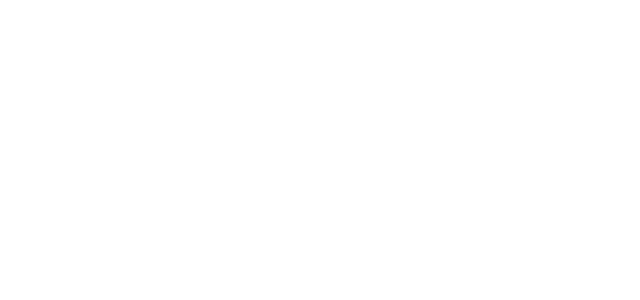
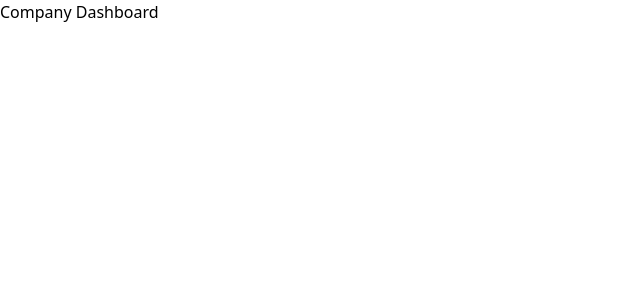
Before and after one commit to Champhimu/campusconnect-client, a React (Create React App) app: page /dashboard/company in a window 1280 px wide. Before the commit this address had no page. Shown: the top 300 px of the page, without its empty margins (0-640 px from the left). Built offline with nearby package versions, Linux system fonts and the light colour scheme.

Commit message:
modified app.js

```diff
--- a/src/App.js
+++ b/src/App.js
@@ -1,14 +1,45 @@
-import './App.css';
-import { BrowserRouter as Router, Routes, Route } from 'react-router-dom';
-import LoginPage from './pages/auth/Login';
-import RequestAccessPage from './pages/auth/RequestAccessForm';
+// import './App.css';
+// import { BrowserRouter as Router, Routes, Route } from 'react-router-dom';
+// import LoginPage from './pages/auth/Login';
+// import RequestAccessPage from './pages/auth/RequestAccessForm';
+
+// function App() {
+//   return (
+//     <Router>
+//       <Routes>
+//         <Route path="/" element={<LoginPage />} />
+//         <Route path="/requestTrial" element={<RequestAccessPage />} />
+//       </Routes>
+//     </Router>
+//   );
+// }
+
+// export default App;
+
+
+import { BrowserRouter as Router, Routes, Route } from "react-router-dom";
+
+import LoginPage from "./pages/auth/Login";
+import RequestAccessPage from "./pages/auth/RequestAccessForm";
+
+import StudentDashboard from "./pages/student/Dashboard";
+import CompanyDashboard from "./pages/company/Dashboard";
+import AdminDashboard from "./pages/admin/Dashboard";
+import TPODashboard from "./pages/tpo/Dashboard";
 
 function App() {
   return (
     <Router>
       <Routes>
+        {/* AUTH */}
         <Route path="/" element={<LoginPage />} />
         <Route path="/requestTrial" element={<RequestAccessPage />} />
+
+        {/* DASHBOARDS */}
+        <Route path="/dashboard/student" element={<StudentDashboard />} />
+        <Route path="/dashboard/company" element={<CompanyDashboard />} />
+        <Route path="/dashboard/admin" element={<AdminDashboard />} />
+        <Route path="/dashboard/tpo" element={<TPODashboard />} />
       </Routes>
     </Router>
   );
```
